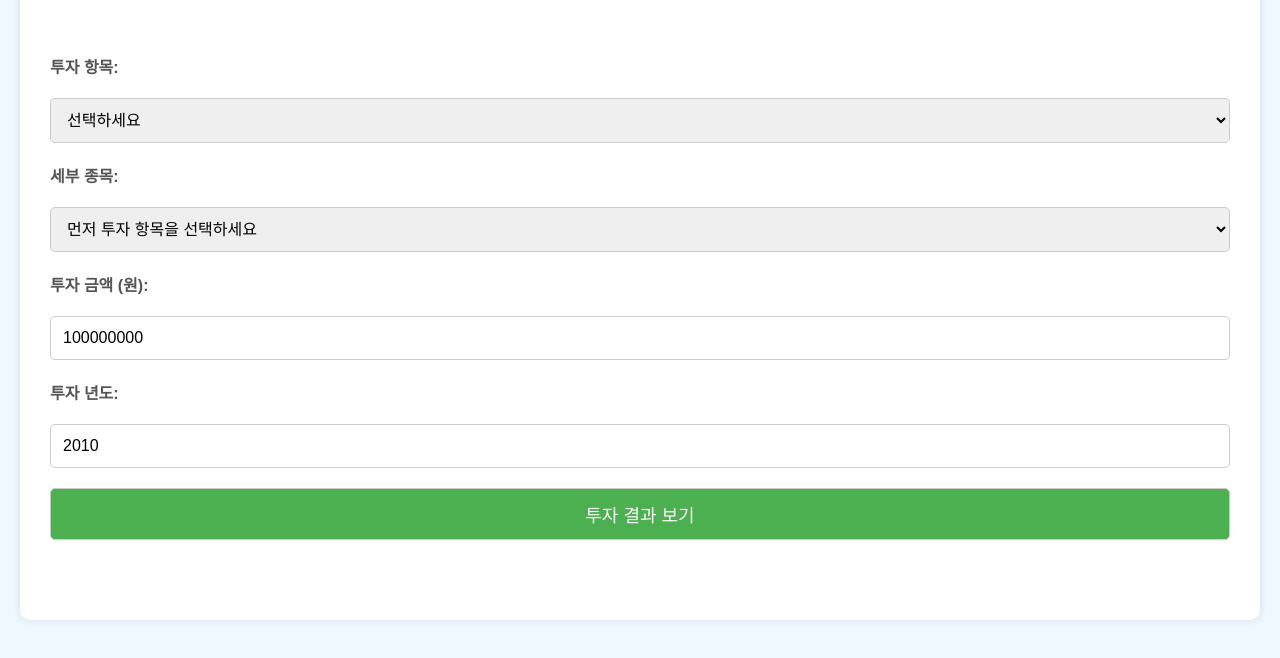
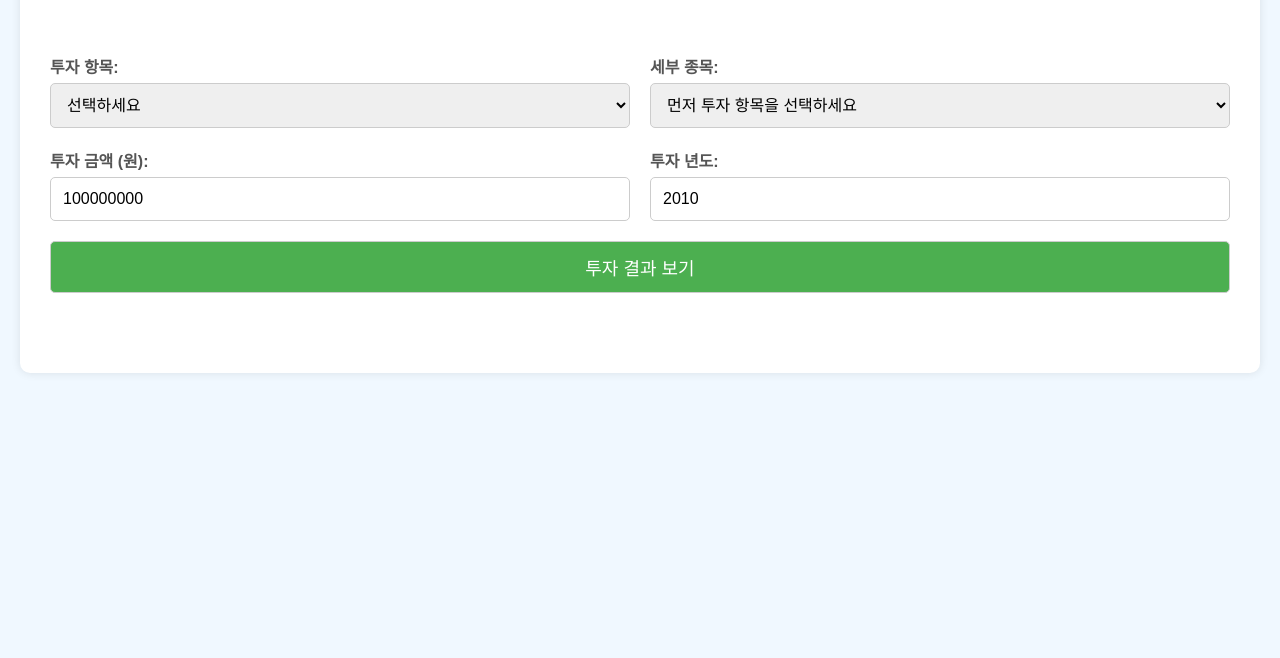
Before and after one commit to dalmook/dalstock, a plain HTML site: page index.html in a window 1280 px wide. Shown: the part 138-796 px from the top of the page. Drawn offline with nearby package versions, Linux system fonts and the light colour scheme.

Commit message:
Update index.html

```diff
--- a/index.html
+++ b/index.html
@@ -18,23 +18,31 @@
     <div class="container">
         <h1>껄무새 (내가 사라고 했제?)</h1>
         <form id="investment-form">
+            <div class="form-group">
                 <label for="main-investment-type">투자 항목:</label>
                 <select id="main-investment-type" required>
                     <option value="" disabled selected>선택하세요</option>
                     <!-- 메인 투자 항목이 JavaScript에 의해 동적으로 추가됩니다 -->
                 </select>
+            </div>
 
+            <div class="form-group">
                 <label for="sub-investment-type">세부 종목:</label>
                 <select id="sub-investment-type" required>
                     <option value="" disabled selected>먼저 투자 항목을 선택하세요</option>
                     <!-- 세부 종목이 JavaScript에 의해 동적으로 추가됩니다 -->
                 </select>
+            </div>
 
+            <div class="form-group">
                 <label for="investment-amount">투자 금액 (원):</label>
                 <input type="number" id="investment-amount" min="1" value="100000000" required>
+            </div>
 
+            <div class="form-group">
                 <label for="investment-year">투자 년도:</label>
                 <input type="number" id="investment-year" value="2010" required>
+            </div>
 
             <button type="submit">투자 결과 보기</button>
         </form>
```
Lines whose indentation alone changed are shown as unchanged.
